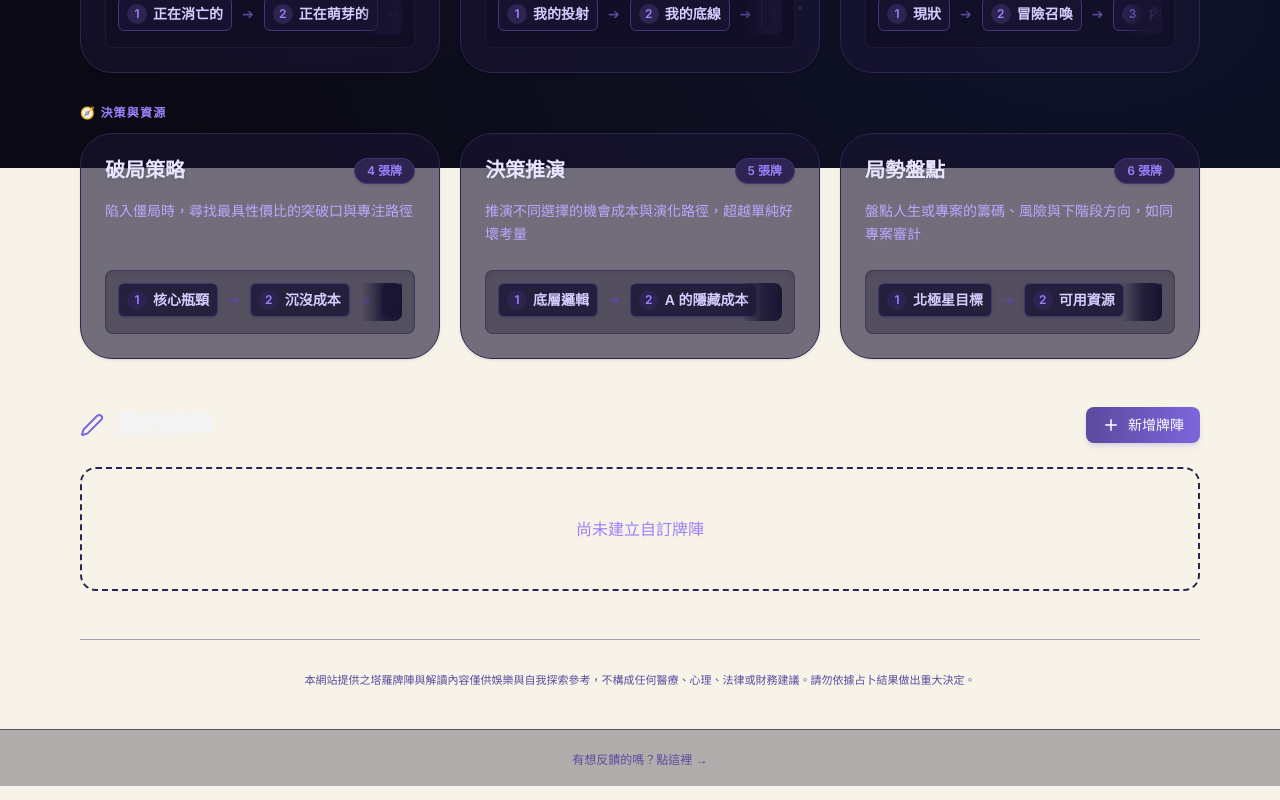
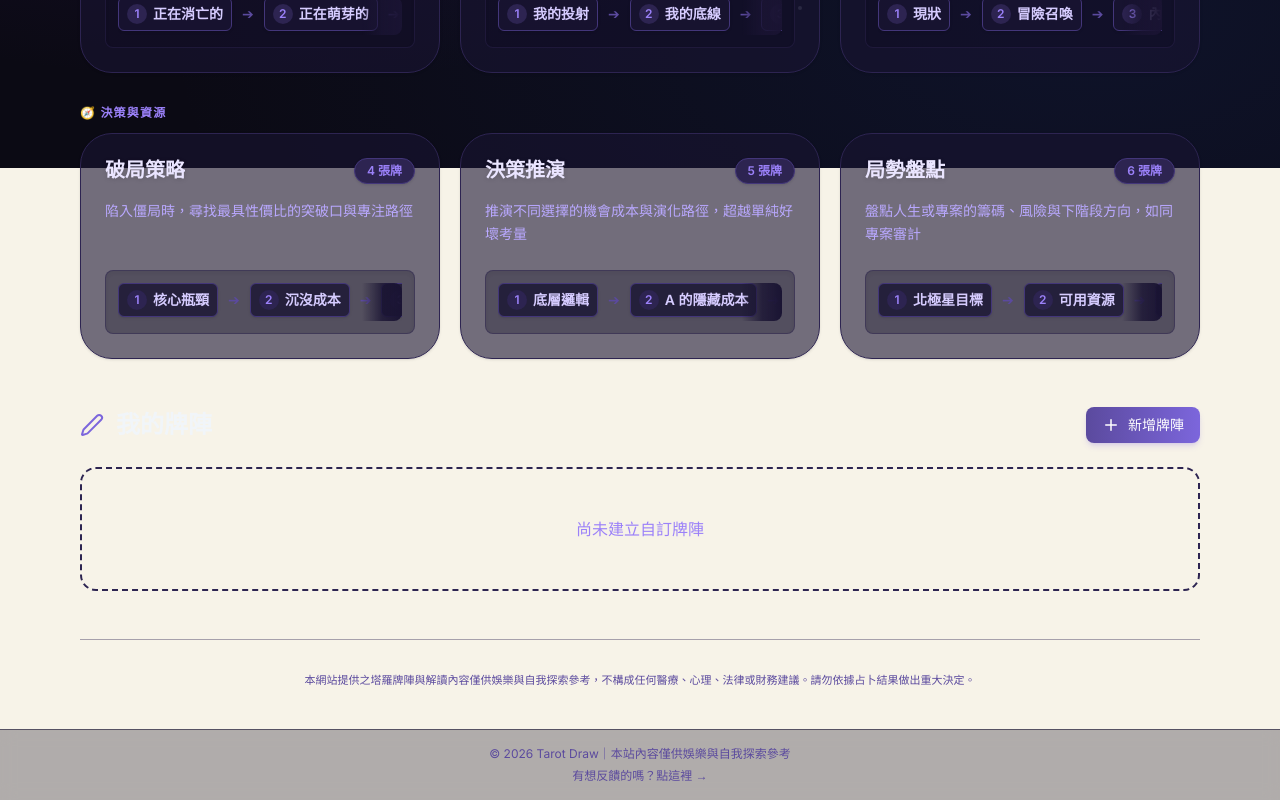
Before and after one commit to dodododora/Tarot-Draw, a React (Vite) app: page / in a window 1280 px wide. Shown: the part 632-1432 px from the top of the page. Built offline with nearby package versions, Linux system fonts and the light colour scheme.

Commit message:
feat: implement full-screen shuffle animation overlay with randomized spread styles

```diff
--- a/src/App.tsx
+++ b/src/App.tsx
@@ -1968,7 +1968,8 @@ export default function App() {
       </AnimatePresence>
 
       {/* Global Footer */}
-      <footer className="text-center py-4 border-t border-stone-100/60 dark:border-mystic-900/60 bg-white/30 dark:bg-mystic-950/30 backdrop-blur-sm">
+      <footer className="text-center py-4 border-t border-stone-100/60 dark:border-mystic-900/60 bg-white/30 dark:bg-mystic-950/30 backdrop-blur-sm flex flex-col items-center gap-1.5">
+        <p className="text-xs text-slate-400 dark:text-mystic-600">© 2026 Tarot Draw｜本站內容僅供娛樂與自我探索參考</p>
         <a
           href="https://forms.gle/oXj1gXmqR83f3cfP8"
           target="_blank"
```
